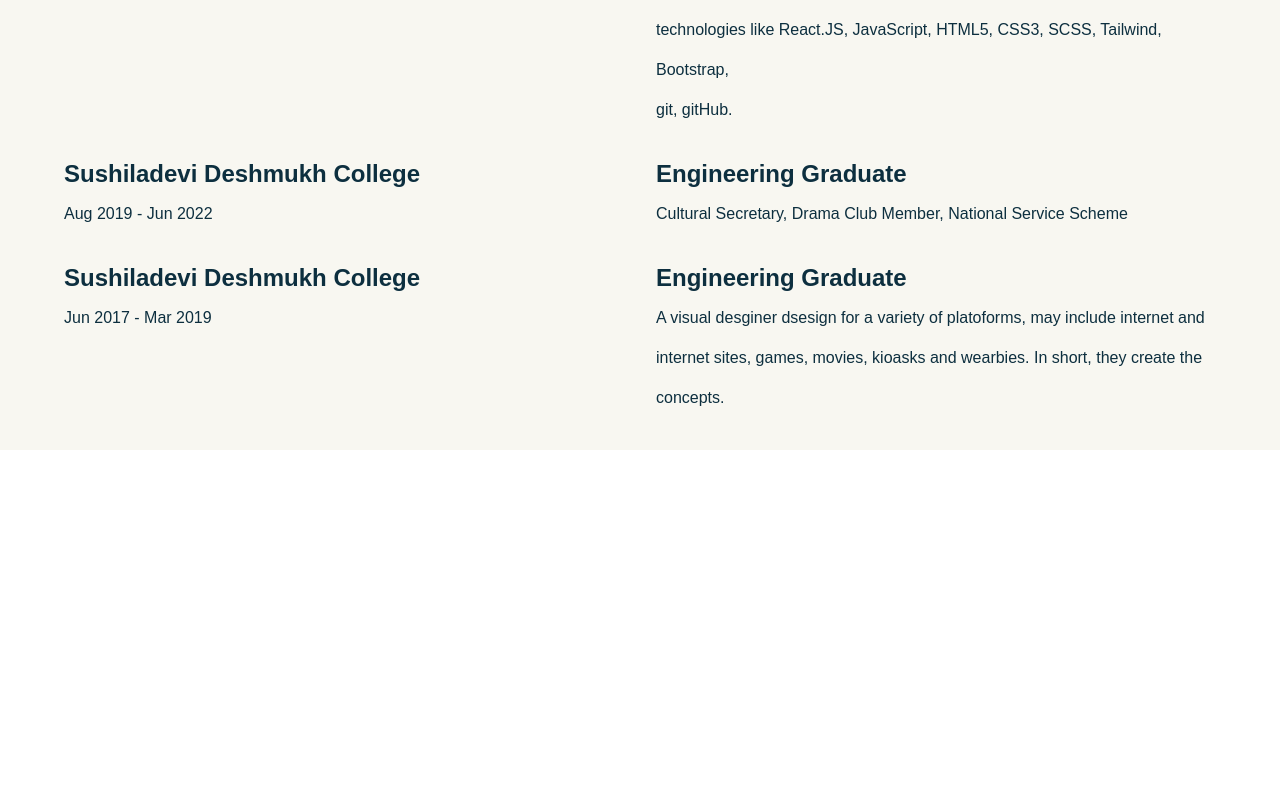
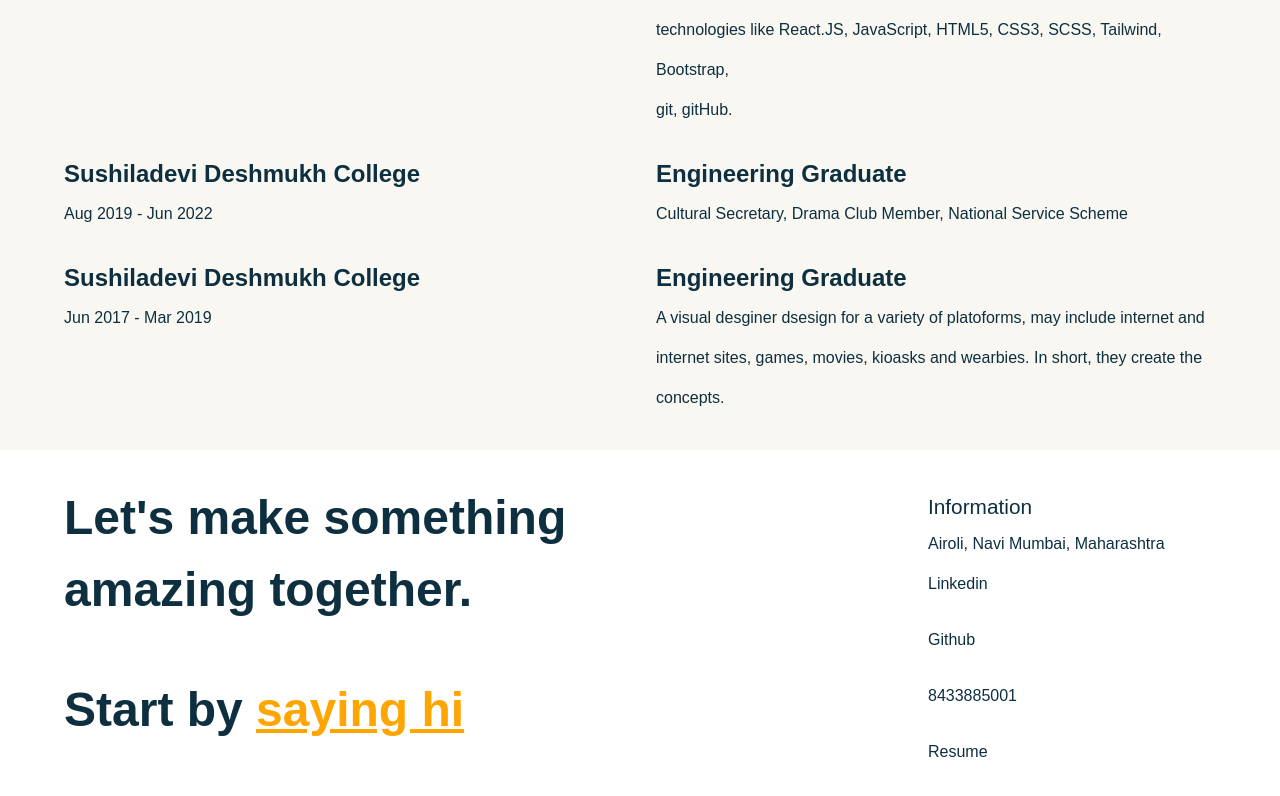
Before and after one commit to sarfraj-dev/projects, a React (Vite) app in the folder portfolio/: page / in a window 1280 px wide. Shown: the part 2555-3351 px from the top of the page. Before the commit the page ends 3005 px from the top, so only its background shows below. Built offline with nearby package versions, Linux system fonts and the light colour scheme.

Commit message:
footer content added

```diff
--- /dev/null
+++ b/portfolio/src/components/Footer.jsx
@@ -0,0 +1,32 @@
+
+function Footer() {
+  return (
+    <>
+      <div className="wrapperDiv flex footer">
+        <div className="footerLeft">
+            <p className="primaryText">Let&apos;s make something <br /> amazing together.</p>
+            <p className="primaryText mt-12">Start by <a href="mailto:sarfrajsayyad.dev@gmail.com" style={{color:"orange"}} className="underline">saying hi</a></p>
+        </div>
+        <div className="footerRight">
+            <p className="secondaryText">Information</p>
+            <p>Airoli, Navi Mumbai, Maharashtra</p>
+            <ul className="flex flex-col gap-8 mt-4">
+                <li>
+                <a href="https://www.linkedin.com/in/sarfrajsayyad/">Linkedin</a>
+                </li>
+
+                <li>
+                <a href="https://github.com/sarfraj-dev">Github</a>
+                </li>
+                <li><a href="tel:8433885001">8433885001</a></li>
+                <li><a href="">Resume</a></li>
+
+            </ul>
+        </div>
+
+      </div>
+    </>
+  )
+}
+
+export default Footer
--- a/portfolio/src/index.css
+++ b/portfolio/src/index.css
@@ -166,3 +166,13 @@ h1,h2,h3{
 .experienceFlex{
     flex: 1;
 }
+.footerLeft{
+    flex: 3;
+}
+.footerRight{
+    flex: 1;
+}
+.footer ul li:hover{
+    color: #286f6c;
+    font-weight: 700;
+}
--- a/portfolio/src/main.jsx
+++ b/portfolio/src/main.jsx
@@ -7,6 +7,7 @@ import About from './components/About'
 import Portfolio from './components/Portfolio'
 import Skills from './components/Skills'
 import Experience from './components/Experience'
+import Footer from './components/Footer'
 
 ReactDOM.createRoot(document.getElementById('root')).render(
   <React.StrictMode>
@@ -16,5 +17,6 @@ ReactDOM.createRoot(document.getElementById('root')).render(
   <Portfolio />
   <Skills />
  <Experience />
+ <Footer />
   </React.StrictMode>,
 )
```
